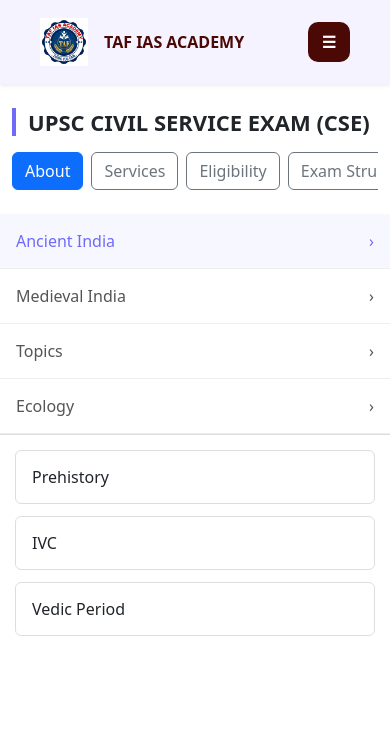
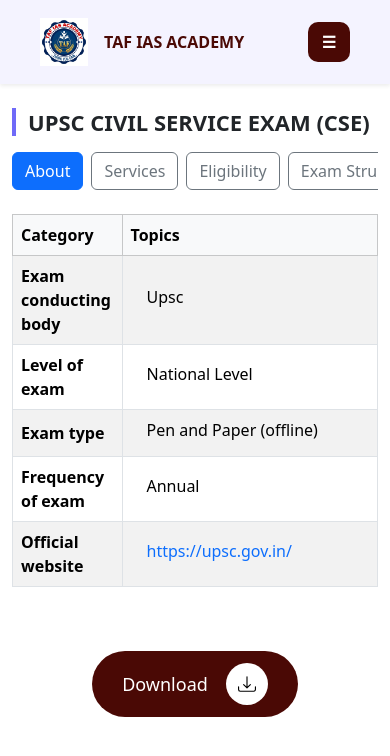
Before and after one commit to Navin-15/TAFUPSC, a React (Vite) app in the folder client/: page /about-us in a window 390 px wide. Shown: the top 756 px of the page. Built offline with nearby package versions, Linux system fonts and the light colour scheme.

Commit message:
completed update in About Us section and left arrow toggling in responsive screen

```diff
--- a/client/src/Pages/AboutUs.css
+++ b/client/src/Pages/AboutUs.css
@@ -92,6 +92,7 @@
   cursor: pointer;
   display: flex;
   justify-content: space-between;
+  align-items: center;
   font-weight: 500;
   color: #555;
 }
@@ -102,9 +103,15 @@
   border-left: 4px solid #6f6af8;
 }
 
+.arrow {
+  font-size: 20px;
+  transition: transform 0.3s ease;
+}
+
 /* Right Content */
 .right-content {
   padding: 15px;
+  min-height: 300px;
 }
 
 .content-card {
@@ -112,6 +119,11 @@
   border-radius: 6px;
   padding: 14px 16px;
   margin-bottom: 12px;
+}
+
+/* Smooth fade */
+.fade-content {
+  animation: fadeIn 0.25s ease-in-out;
 }
 
 /* Mobile */
@@ -127,6 +139,11 @@
 
   .syllabus-title {
     font-size: 22px;
+  }
+
+  /* 🔥 ROTATE ARROW DOWN FOR ACTIVE ITEM */
+  .left-menu-item.active .arrow {
+    transform: rotate(90deg);
   }
 }
 
@@ -152,3 +169,14 @@
     transform: translateY(0);
   }
 }
+
+/* new css */
+
+.table td,
+.table th {
+  vertical-align: middle;
+}
+
+.table ul li {
+  margin-bottom: 6px;
+}
--- a/client/src/Pages/AboutUs.jsx
+++ b/client/src/Pages/AboutUs.jsx
@@ -59,28 +59,188 @@
 
 // export default AboutUs;
 
+//selected code by developer
+
+// import React, { useState, useEffect, useMemo } from "react";
+// import "bootstrap/dist/css/bootstrap.min.css";
+// import "./AboutUs.css";
+// import Topbar from "../components/Topbar/Topbar";
+
+// const syllabusData = {
+//   About: {
+//     "Ancient India": ["Prehistory", "IVC", "Vedic Period"],
+//     "Medieval India": ["Delhi Sultanate", "Mughals"],
+//     Topics: ["Integrity", "Aptitude", "Values"],
+//     Ecology: ["Ecosystem", "Biodiversity"],
+//   },
+//   Services: {
+//     Topics: ["Integrity", "Aptitude", "Values"],
+//     Ecology: ["Ecosystem", "Biodiversity"],
+//     Constitution: ["Preamble", "FRs"],
+//   },
+//   Eligibility: {
+//     Basics: ["GDP", "Inflation"],
+//     Ecology: ["Ecosystem", "Biodiversity"],
+//     Constitution: ["Preamble", "FRs"],
+//   },
+//   "Exam Structure": {
+//     Basics: ["GDP", "Inflation"],
+//     Ecology: ["Ecosystem", "Biodiversity"],
+//     Constitution: ["Preamble", "FRs"],
+//   },
+//   Syllabus: {
+//     Ecology: ["Ecosystem", "Biodiversity"],
+//     Basics: ["GDP", "Inflation"],
+//     Constitution: ["Preamble", "FRs"],
+//   },
+
+// };
+
+// const AboutUs = () => {
+//   const tabs = useMemo(() => Object.keys(syllabusData), []);
+
+//   const [activeTab, setActiveTab] = useState(tabs[0]);
+//   const [activeLeftMenu, setActiveLeftMenu] = useState(
+//     Object.keys(syllabusData[tabs[0]])[0]
+//   );
+
+//   /* ✅ Sync left menu smoothly */
+//   useEffect(() => {
+//     const firstMenu = Object.keys(syllabusData[activeTab])[0];
+//     setActiveLeftMenu(firstMenu);
+//   }, [activeTab]);
+
+//   /* ✅ Memoize content to avoid flicker */
+//   const rightContent = useMemo(() => {
+//     return syllabusData[activeTab]?.[activeLeftMenu] || [];
+//   }, [activeTab, activeLeftMenu]);
+
+//   return (
+//     <>
+//     <Topbar/>
+//     <div className="container my-4 syllabus-wrapper">
+//       {/* Title */}
+//       <h2 className="syllabus-title mb-3">
+//         <span className="title-bar"></span> UPSC CIVIL SERVICE EXAM (CSE)
+//       </h2>
+
+//       {/* Horizontal Tabs */}
+//       <div className="tabs-scroll-wrapper mb-4">
+//         <div className="tabs-scroll d-flex">
+//           {tabs.map((tab) => (
+//             <button
+//               key={tab}
+//               className={`btn tab-btn me-2 ${
+//                 activeTab === tab
+//                   ? "btn-primary"
+//                   : "btn-outline-secondary"
+//               }`}
+//               onClick={() => setActiveTab(tab)}
+//             >
+//               {tab}
+//             </button>
+//           ))}
+//         </div>
+//       </div>
+
+//       {/* Content */}
+//       <div className="row syllabus-content">
+//         {/* Left Menu */}
+//         <div className="col-lg-4 col-md-5 col-12 left-menu p-0">
+//           {Object.keys(syllabusData[activeTab]).map((menu) => (
+//             <div
+//               key={menu}
+//               className={`left-menu-item ${
+//                 activeLeftMenu === menu ? "active" : ""
+//               }`}
+//               onClick={() => setActiveLeftMenu(menu)}
+//             >
+//               {menu}
+//               <span className="arrow">›</span>
+//             </div>
+//           ))}
+//         </div>
+
+//         {/* Right Content */}
+//         <div className="col-lg-8 col-md-7 col-12 right-content fade-content">
+//           {rightContent.map((item, index) => (
+//             <div key={index} className="content-card">
+//               {item}
+//             </div>
+//           ))}
+//         </div>
+//       </div>
+//     </div>
+//     </>
+//   );
+// };
+
+// export default AboutUs;
+
+// did not responsive for left arrow
+
 import React, { useState, useEffect, useMemo } from "react";
 import "bootstrap/dist/css/bootstrap.min.css";
 import "./AboutUs.css";
 import Topbar from "../components/Topbar/Topbar";
+import Download from '../downlaod/Download'
 
 const syllabusData = {
   About: {
-    "Ancient India": ["Prehistory", "IVC", "Vedic Period"],
-    "Medieval India": ["Delhi Sultanate", "Mughals"],
-    Topics: ["Integrity", "Aptitude", "Values"],
-    Ecology: ["Ecosystem", "Biodiversity"],
+    "Exam conducting body": ["Upsc"],
+    "Level of exam": ["National Level"],
+    "Exam type": ["Pen and Paper (offline)"],
+    "Frequency of exam": ["Annual"],
+    "Official website": [{
+      label: "https://upsc.gov.in/",
+      url: "https://upsc.gov.in/"
+    }],
   },
   Services: {
-    Topics: ["Integrity", "Aptitude", "Values"],
-    Ecology: ["Ecosystem", "Biodiversity"],
-    Constitution: ["Preamble", "FRs"],
+    "All India Services": ["Indian administration services (ias)", "Indian police service (ips)", "Indian forest service (ifs)"],
+    "Group A Services":
+    [
+    "Indian Foreign Service (IFS)",
+    "Indian Audit and Accounts Service (IA&AS)",
+    "Indian Railway Management Service (IRMS)",
+    "Indian Revenue Service (Customs & Indirect Taxes)",
+    "Indian Revenue Service (Income Tax)",
+    "Indian Civil Accounts Service (ICAS)",
+    "Indian Corporate Law Service (ICLS)",
+    "Indian Defence Accounts Service (IDAS)",
+    "Indian Defence Estates Service (IDES)",
+
+
+    "Indian Information Service (IIS)",
+    "Indian Postal Service (IPoS)",
+    "Indian Railway Personnel Service (IRPS)",
+    "Indian Railway Accounts Service (IRAS)",
+    "Indian P&T Accounts and Finance Service (IP&TAFS)",
+    "EcoIndian Railway Protection Force Service (RPF)system",
+    "Indian Communication Finance Services (ICFS)",
+    "Indian Trade Service (Grade III)",
+    ],
+    "Group B Services":
+    [
+      "Armed Forces Headquarters Civil Service (Section Officer’s Grade)",
+      "Delhi, Andaman and Nicobar Islands, Lakshadweep, Daman & Diu, and Dadra & Nagar Haveli Civil Service (DANICS)",
+      "Delhi, Andaman and Nicobar Islands, Lakshadweep, Daman & Diu, and Dadra & Nagar Haveli Police Service (DANIPS)",
+      "Pondicherry Civil Service (PONDICS)",
+      "Pondicherry Police Service (PONDIPS)",
+    ],
   },
   Eligibility: {
-    Basics: ["GDP", "Inflation"],
-    Ecology: ["Ecosystem", "Biodiversity"],
-    Constitution: ["Preamble", "FRs"],
+    "EDUCATIONAL QUALIFICATIONS": [" GRADUATION FROM A INSTITUTON RECOGNIZED UNDER UGC ACT"],
+
+    "Age Limit": ["MINIMUM : 21 YEARS", "MAXIMUM : 32 YEARS"],
+
+    "Age Relaxation": ["OBC – 3 YEARS", "SC/ST – 5 YEARS"],
+
+    "Nationality": ["INDIAN CITIZEN"],
+
+    "Number of Attempts": ["GENERAL / EWS – 6", "OBC – 9", "SC/ST – UNLIMITED "],
   },
+
   "Exam Structure": {
     Basics: ["GDP", "Inflation"],
     Ecology: ["Ecosystem", "Biodiversity"],
@@ -91,7 +251,6 @@
     Basics: ["GDP", "Inflation"],
     Constitution: ["Preamble", "FRs"],
   },
-
 };
 
 const AboutUs = () => {
@@ -102,27 +261,32 @@
     Object.keys(syllabusData[tabs[0]])[0]
   );
 
-  /* ✅ Sync left menu smoothly */
+  /* ✅ Sync left menu */
   useEffect(() => {
     const firstMenu = Object.keys(syllabusData[activeTab])[0];
     setActiveLeftMenu(firstMenu);
   }, [activeTab]);
 
-  /* ✅ Memoize content to avoid flicker */
+  /* ✅ Right content */
   const rightContent = useMemo(() => {
     return syllabusData[activeTab]?.[activeLeftMenu] || [];
   }, [activeTab, activeLeftMenu]);
 
+  /* ✅ Check for tabular layout */
+  const isTabularView =
+    activeTab === "About" || activeTab === "Eligibility";
+
   return (
     <>
-    <Topbar/>
+      <Topbar />
+
       <div className="container my-4 syllabus-wrapper">
         {/* Title */}
         <h2 className="syllabus-title mb-3">
           <span className="title-bar"></span> UPSC CIVIL SERVICE EXAM (CSE)
         </h2>
 
-      {/* Horizontal Tabs */}
+        {/* Horizontal Tabs (UNCHANGED) */}
         <div className="tabs-scroll-wrapper mb-4">
           <div className="tabs-scroll d-flex">
             {tabs.map((tab) => (
@@ -141,7 +305,51 @@
           </div>
         </div>
 
-      {/* Content */}
+        {/* 🔹 CONDITIONAL CONTENT */}
+        {isTabularView ? (
+          /* ===== TABULAR COLUMN VIEW ===== */
+          <div className="table-responsive">
+            <table className="table table-bordered table-striped">
+              <thead className="table-light">
+                <tr>
+                  <th style={{ width: "30%" }}>Category</th>
+                  <th>Topics</th>
+                </tr>
+              </thead>
+              <tbody>
+                {Object.entries(syllabusData[activeTab]).map(
+                  ([category, topics]) => (
+                    <tr key={category}>
+                      <td className="fw-semibold">{category}</td>
+                      <td>
+                        <ul className="mb-0 ps-3">
+                          {topics.map((topic, idx) => (
+                            // <li key={idx}>{topic}</li>
+                            <li key={idx} className="list-unstyled" >
+                                {typeof topic === "object" ? (
+                                  <a
+                                    href={topic.url}
+                                    target="_blank"
+                                    rel="noopener noreferrer"
+                                    className="text-primary text-decoration-none"
+                                  >
+                                    {topic.label}
+                                  </a>
+                                  ) : (
+                                    topic
+                                )}
+                            </li>
+                          ))}
+                        </ul>
+                      </td>
+                    </tr>
+                  )
+                )}
+              </tbody>
+            </table>
+          </div>
+        ) : (
+          /* ===== EXISTING LAYOUT (UNCHANGED) ===== */
           <div className="row syllabus-content">
             {/* Left Menu */}
             <div className="col-lg-4 col-md-5 col-12 left-menu p-0">
@@ -168,7 +376,9 @@
               ))}
             </div>
           </div>
+        )}
       </div>
+      <Download></Download>
     </>
   );
 };
--- a/client/src/components/Topbar/Topbar.jsx
+++ b/client/src/components/Topbar/Topbar.jsx
@@ -418,8 +418,13 @@
 import React, { useState } from "react";
 import "./Topbar.css";
 import logoImage from "../../assets/taf-logo.jpg";
+import { useNavigate } from "react-router-dom";
+
+
 
 const Topbar = () => {
+  const navigate = useNavigate();
+
   const [menuOpen, setMenuOpen] = useState(false); // mobile main menu toggle
   const [openSubMenu, setOpenSubMenu] = useState(null); // open submenu on mobile
 
@@ -430,7 +435,7 @@
   return (
     <div className="topbar shadow-sm">
       {/* LEFT: LOGO */}
-      <div className="d-flex align-items-center gap-3">
+      <div className="d-flex align-items-center gap-3" style={{ cursor: "pointer" }} onClick={() => navigate("/")} >
         <img src={logoImage} alt="logo" className="logo-img" />
         <span className="fw-bold TAF">TAF IAS ACADEMY</span>
       </div>
--- a/client/src/downlaod/Download.jsx
+++ b/client/src/downlaod/Download.jsx
@@ -7,7 +7,7 @@
   return (
     <div className="d-flex justify-content-center my-5">
       <button className="syllabus-btn d-flex align-items-center">
-        <span className="btn-text">Download Syllabus</span>
+        <span className="btn-text">Download</span>
 
         <span className="icon-wrapper">
           <BsDownload size={20} className="download-icon" />
```
Lines whose indentation alone changed are shown as unchanged.
